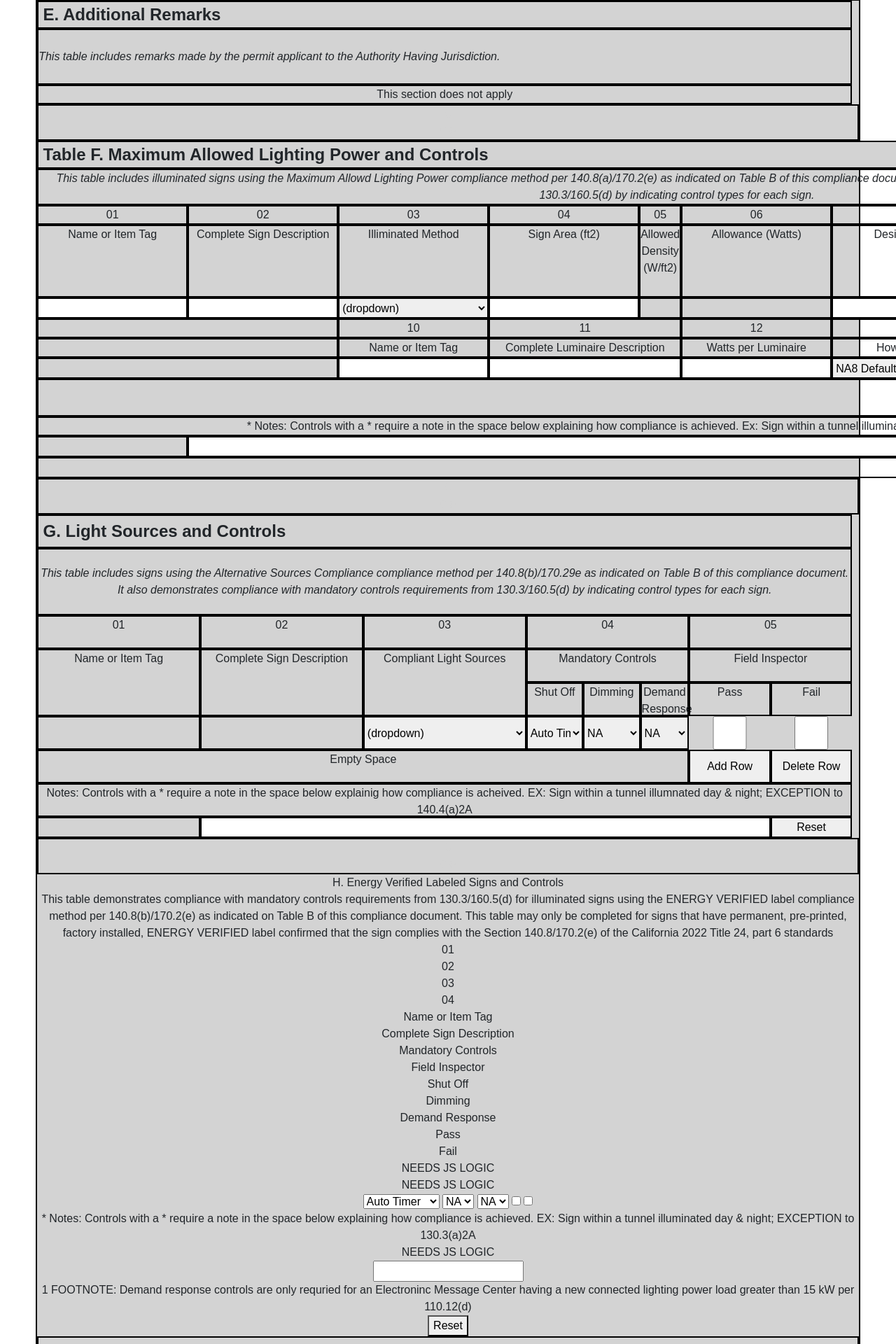
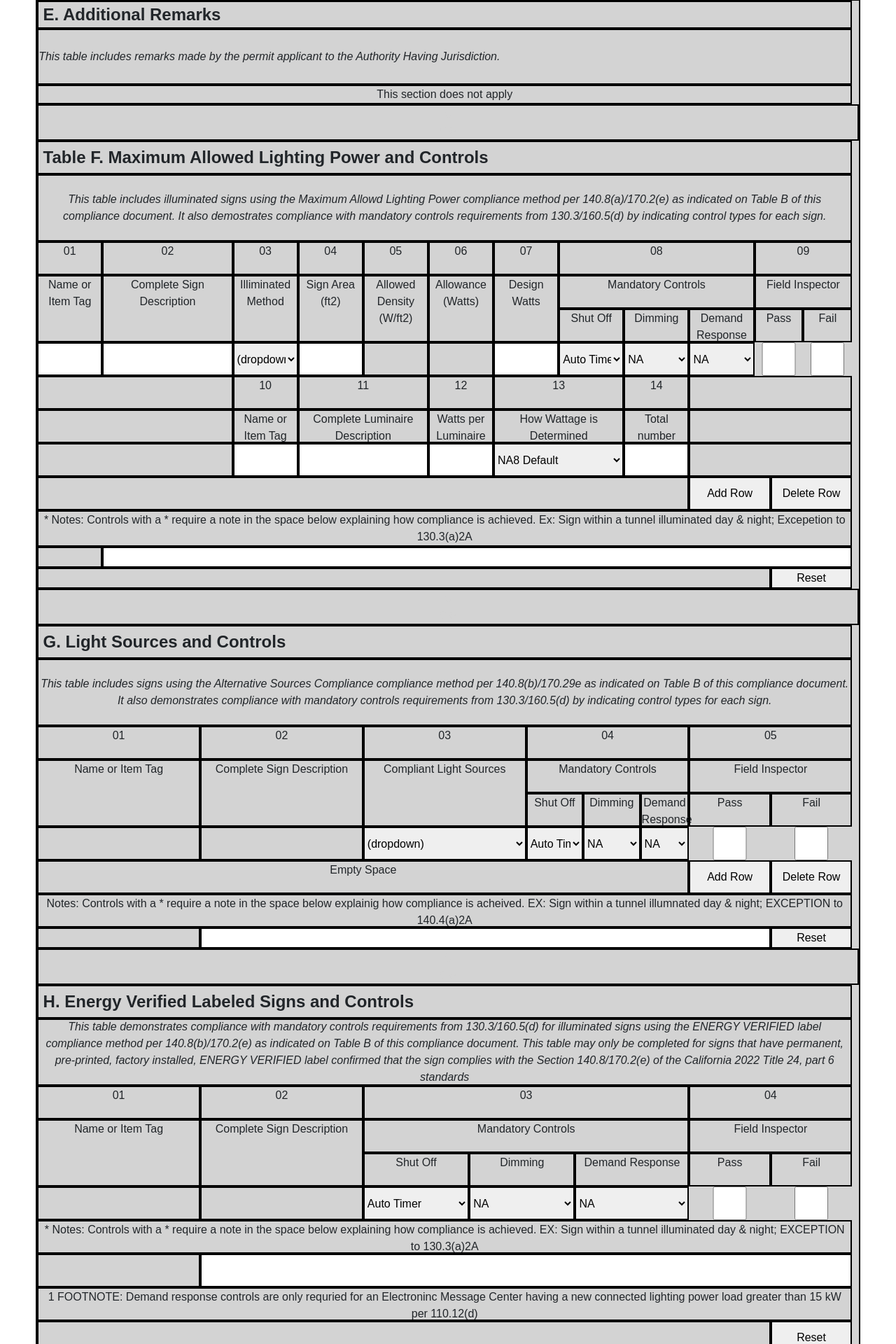
Before and after one commit to BenLalor/LTS_ComplianceSoftware_VanillaJavascript, a Flask app: page /lts in a window 1280 px wide; the page is wider, and only the part inside the window is pictured. Shown: the part 1641-3561 px from the top of that part at 70% size. Run offline with Flask 2, Linux system fonts and the light colour scheme; some libraries are stand-ins or nearby versions.

Commit message:
Table H formatting changes round 1

```diff
--- a/static/styles/styles.css
+++ b/static/styles/styles.css
@@ -67,12 +67,19 @@
   grid-template-rows: repeat(3, 5vh);
 }
 
+.ltsGrid_tableF {
+  display: grid;
+  grid-template-columns: repeat(100, 0.91vw);
+  grid-template-rows: repeat(11, 6vh);
+}
+
 .ltsGrid_tableG {
   display: grid;
   grid-template-columns: repeat(100, 0.91vw);
   grid-template-rows: repeat(9, 6vh);
 }
-ƒ .ltsGrid_tableF {
+
+.ltsGrid_tableH {
   display: grid;
   grid-template-columns: repeat(100, 0.91vw);
   grid-template-rows: repeat(11, 6vh);
@@ -392,6 +399,50 @@ label {
   grid-column: span 10;
 }
 
+.h01 {
+  grid-column: span 20;
+}
+
+.h01_begincap {
+  grid-column: span 90;
+}
+
+.h02 {
+  grid-column: span 20;
+}
+
+.h03 {
+  grid-column: span 40;
+}
+
+.h03a {
+  grid-column: span 13;
+}
+
+.h03b {
+  grid-column: span 13;
+}
+
+.h03c {
+  grid-column: span 14;
+}
+
+.h04 {
+  grid-column: span 20;
+}
+
+.h04a {
+  grid-column: span 10;
+}
+
+.h04b {
+  grid-column: span 10;
+}
+
+.h04_endcap {
+  grid-column: span 80;
+}
+
 .button {
   grid-column: span 10;
 }
--- a/templates/lts.html
+++ b/templates/lts.html
@@ -422,57 +422,60 @@ content%}
   </div>
 
   <!-- Table H -->
-  <div>H. Energy Verified Labeled Signs and Controls</div>
-  <div>
-    This table demonstrates compliance with mandatory controls requirements from
-    130.3/160.5(d) for illuminated signs using the ENERGY VERIFIED label
+  <div class="ltsGrid ltsGrid_tableH">
+    <div class="tableHeader">H. Energy Verified Labeled Signs and Controls</div>
+    <div class="headerDirections">
+      This table demonstrates compliance with mandatory controls requirements
+      from 130.3/160.5(d) for illuminated signs using the ENERGY VERIFIED label
       compliance method per 140.8(b)/170.2(e) as indicated on Table B of this
       compliance document. This table may only be completed for signs that have
       permanent, pre-printed, factory installed, ENERGY VERIFIED label confirmed
       that the sign complies with the Section 140.8/170.2(e) of the California
       2022 Title 24, part 6 standards
     </div>
-  <div>01</div>
-  <div>02</div>
-  <div>03</div>
-  <div>04</div>
-  <div>Name or Item Tag</div>
-  <div>Complete Sign Description</div>
-  <div>Mandatory Controls</div>
-  <div>Field Inspector</div>
-  <div>Shut Off</div>
-  <div>Dimming</div>
-  <div>Demand Response</div>
-  <div>Pass</div>
-  <div>Fail</div>
-  <div>NEEDS JS LOGIC</div>
-  <div>NEEDS JS LOGIC</div>
-  <select>
+    <div class="h01">01</div>
+    <div class="h02">02</div>
+    <div class="h03">03</div>
+    <div class="h04">04</div>
+    <div class="h01 doubleRow">Name or Item Tag</div>
+    <div class="h02 doubleRow">Complete Sign Description</div>
+    <div class="h03">Mandatory Controls</div>
+    <div class="h04">Field Inspector</div>
+    <div class="h03a">Shut Off</div>
+    <div class="h03b">Dimming</div>
+    <div class="h03c">Demand Response</div>
+    <div class="h04a">Pass</div>
+    <div class="h04b">Fail</div>
+    <div class="h01"></div>
+    <div class="h02"></div>
+    <select class="h03a">
       <option value="AutoTimer">Auto Timer</option>
       <option value="Astrn. Timer">Astrn. Timer</option>
       <option value="AutoTimer">Other*</option>
     </select>
-  <select>
+    <select class="h03b">
       <option value="NA">NA</option>
     </select>
-  <select>
+    <select class="h03c">
       <option value="NA">NA</option>
     </select>
-  <input type="checkbox" />
-  <input type="checkbox" />
-  <div>
-    * Notes: Controls with a * require a note in the space below explaining how
-    compliance is achieved. EX: Sign within a tunnel illuminated day & night;
-    EXCEPTION to 130.3(a)2A
+    <input type="checkbox" class="h04a" />
+    <input type="checkbox" class="h04b" />
+    <div class="fullLengthRow">
+      * Notes: Controls with a * require a note in the space below explaining
+      how compliance is achieved. EX: Sign within a tunnel illuminated day &
+      night; EXCEPTION to 130.3(a)2A
     </div>
-  <div>NEEDS JS LOGIC</div>
-  <input type="text" />
-  <div>
+    <div class="h01"></div>
+    <input type="text" class="h04_endcap" />
+    <div class="fullLengthRow">
       1 FOOTNOTE: Demand response controls are only requried for an Electroninc
-    Message Center having a new connected lighting power load greater than 15 kW
-    per 110.12(d)
+      Message Center having a new connected lighting power load greater than 15
+      kW per 110.12(d)
     </div>
-  <button type="button">Reset</button>
+    <div class="h01_begincap"></div>
+    <button type="button" class="button">Reset</button>
+  </div>
   <!-- JANKY! Remove this -->
   <div class="spaceBetweenTables">
     0<br />
```
Lines whose indentation alone changed are shown as unchanged.
